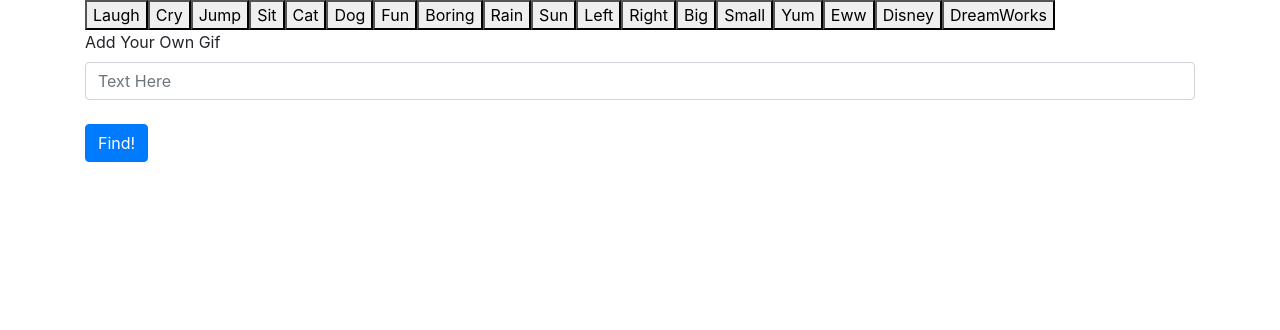
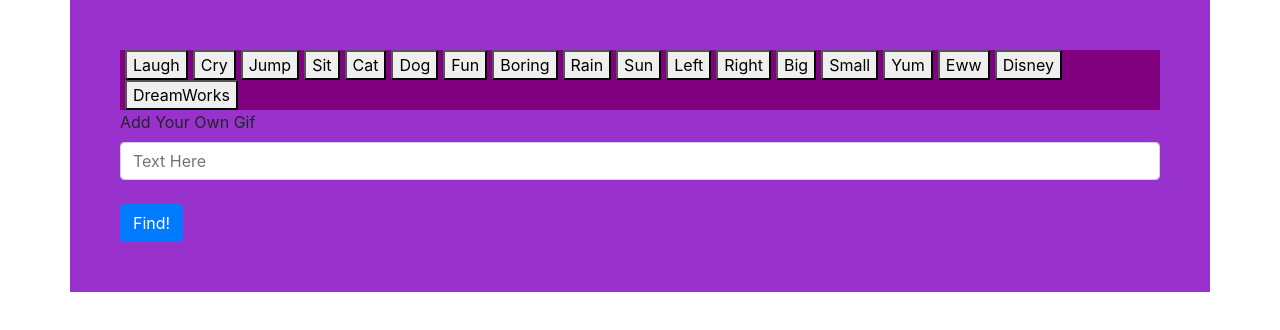
Before and after one commit to akoval92/GiphyButtons.github.io, a plain HTML site: page index.html in a window 1280 px wide. Drawn offline with nearby package versions, Linux system fonts and the light colour scheme.

Commit message:
push final file

```diff
--- /dev/null
+++ b/css/style.css
@@ -0,0 +1,13 @@
+
+.container {
+    background-color: darkorchid;
+    padding: 50px;
+}
+
+#showButton{
+    background-color: purple
+}
+
+.oppositeGif {
+    margin-left: 5px;
+}
--- a/index.html
+++ b/index.html
@@ -9,10 +9,10 @@
         integrity="sha384-ggOyR0iXCbMQv3Xipma34MD+dH/1fQ784/j6cY/iJTQUOhcWr7x9JvoRxT2MZw1T" crossorigin="anonymous">
     <script src="https://cdnjs.cloudflare.com/ajax/libs/jquery/3.2.1/jquery.min.js"></script>
     <meta name="viewport" content="width=device-width, initial-scale=1">
-    <!-- <link rel="stylesheet" type="text/css" media="screen" href="main.css"> -->
+    <link rel="stylesheet" type="text/css" media="screen" href="css/style.css">
 </head>
 
-<body>
+<body id="body">
 
 <div class="container">
 
@@ -29,8 +29,6 @@
 
         <button id="findGif" type="submit" class="btn btn-primary">Find!</button>
     </form>
-
-
 
 <div id="showGif">
 </div>
--- a/javascript/giphy.js
+++ b/javascript/giphy.js
@@ -3,11 +3,9 @@ $(document).ready(function () {
 
     //**DONE** Create for each loop that creates a new button for each item in the array when the page is loaded
 
-
-
     var topics = ["Laugh", "Cry", "Jump", "Sit", "Cat", "Dog", "Fun", "Boring", "Rain", "Sun", "Left", "Right", "Big", "Small", "Yum", "Eww", "Disney", "DreamWorks"];
 
-    function seeGifs(){
+    function seeGifs() {
         var gifItems = $(this).attr("data-name")
 
         var queryURL = "https://api.giphy.com/v1/gifs/search?q=" +
@@ -15,18 +13,18 @@ $(document).ready(function () {
             gifItems + "&api_key=dc6zaTOxFJmzC&limit=10";
 
         $.ajax({
-            url:queryURL,
+            url: queryURL,
             method: "GET"
         })
 
-        .then(function(response){
+            .then(function (response) {
                 console.log(response)
 
                 $("showGif").empty()
 
                 var responseArray = response.data
 
-            responseArray.forEach(function(responseItem){
+                responseArray.forEach(function (responseItem) {
                     console.log(responseItem.images.fixed_height.url)
 
                     var newImageDiv = $("<div>")
@@ -39,25 +37,18 @@ $(document).ready(function () {
                     newImageDiv.append(myImage)
 
                     var ratingPlace = $("<div>")
-                ratingPlace.text(responseItem.rating)
+                    ratingPlace.text("Rating: " + responseItem.rating)
 
                     newImageDiv.append(ratingPlace)
 
                     $("#showGif").append(newImageDiv)
-
-
-
                 })
-
             })
-
     }
-
 
     function displayButtons() {
 
         $("#showButton").empty();
-
 
         topics.forEach(function (topicsItems) {
             var newButton = $("<button>")
@@ -66,11 +57,10 @@ $(document).ready(function () {
             newButton.text(topicsItems)
 
             $("#showButton").append(newButton)
-
         })
     }
 
-    $(".findGif").on('click', function(event){
+    $(".findGif").on('click', function (event) {
 
         event.preventDefault()
 
@@ -79,18 +69,10 @@ $(document).ready(function () {
         topics.push(userChoice)
 
         displayButtons()
-
-
     })
 
     displayButtons()
 
     $(document).on('click', ".oppositeGif", seeGifs)
 
-
-
-
-
-
-
 })
```
Lines whose indentation alone changed are shown as unchanged.
